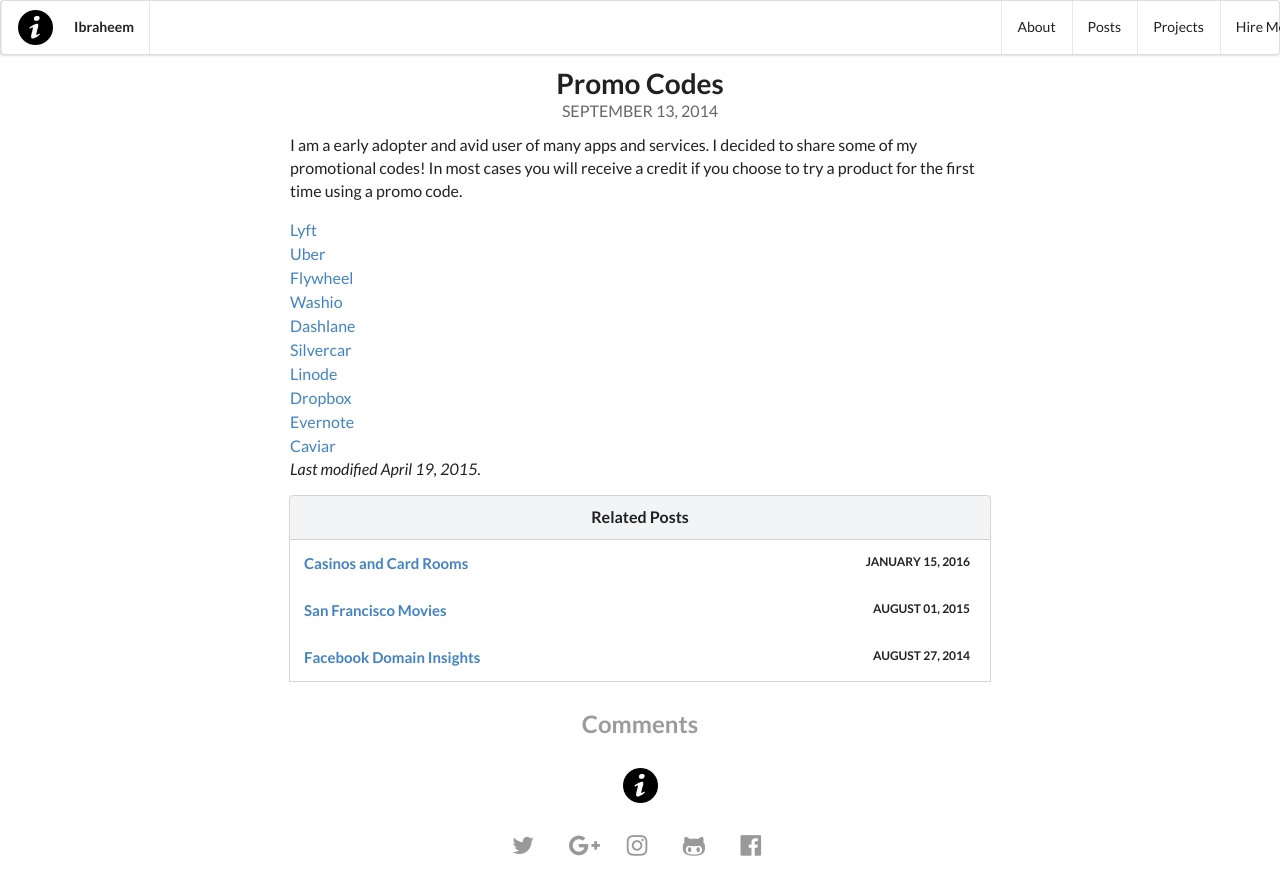
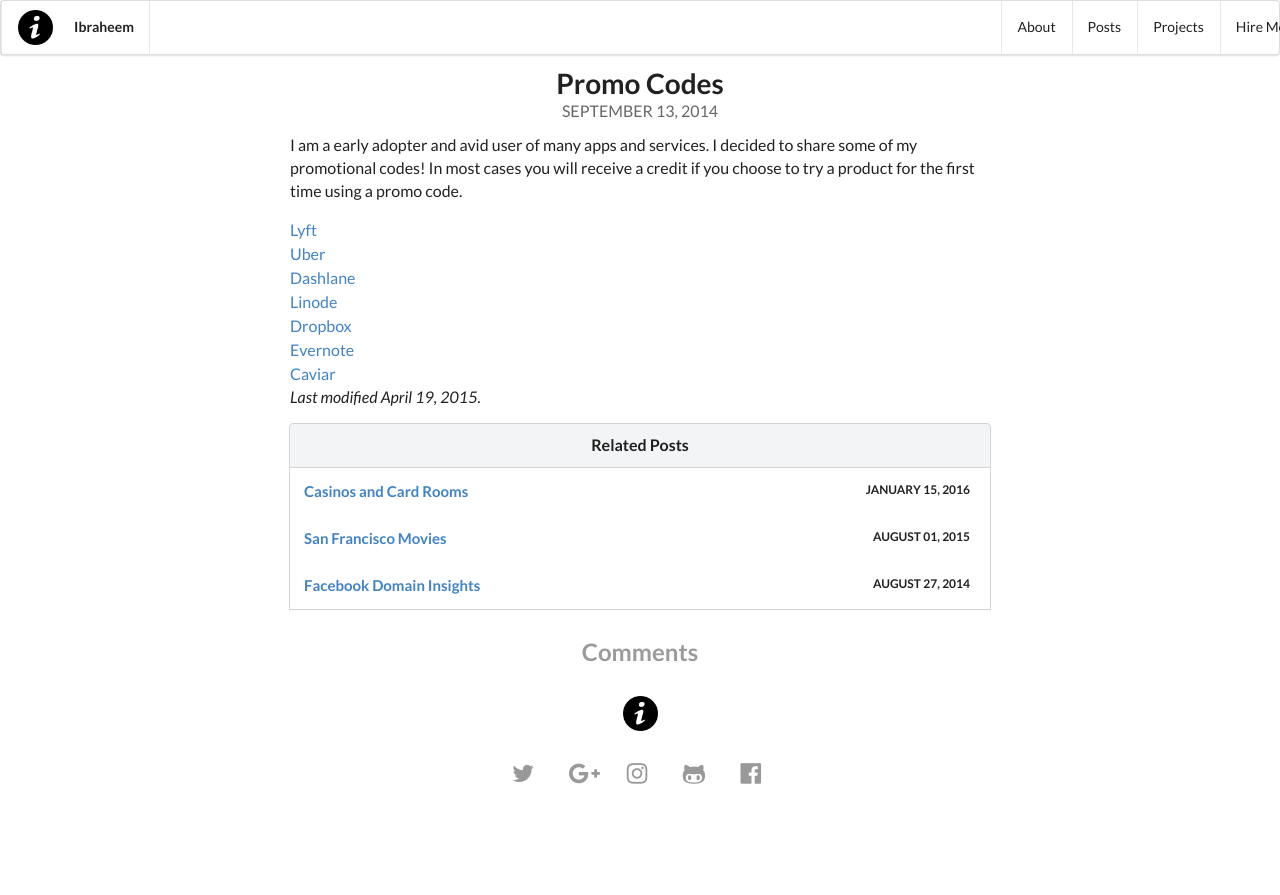
Before and after one commit to ibraheem4/ibraheem4.github.io, a Jekyll site: the page built from _posts/2014-09-13-promo-codes.md, in a window 1280 px wide. Shown: the top 895 px of the page. Built offline with Jekyll 4.4.1, drawn with Linux system fonts in a browser that asks for light colours; nearby versions of some CDN libraries; library files that are not in the unit come from our copies.

Commit message:
-unused promos

```diff
--- a/_posts/2014-09-13-promo-codes.md
+++ b/_posts/2014-09-13-promo-codes.md
@@ -12,10 +12,7 @@
 ------------- | -------------
 [Lyft](http://lyft.com/invited/IBRAHEEM1) |
 [Uber](http://uber.com/invite/UBERIBRAHEEM4) |
-[Flywheel](http://flywheel.com/signup/GFEKMM) |
-[Washio](http://r.getwashio.com/lq.c.r) |
 [Dashlane](https://www.dashlane.com/en/cs/3BBD04DA) |
-[Silvercar](https://www.silvercar.com/users/sign_in?referrer_code=IABDULMALIK) |
 [Linode](https://www.linode.com/?r=bbc70b2d888bae85cd2f52a0f617d0e28bb6d02b) |
 [Dropbox](https://db.tt/yCLFptS) |
 [Evernote](https://www.evernote.com/referral/Registration.action?uid=8353924&sig=ce6f28ecf41e8b0b8f8491eb5fd405f0) |
```
